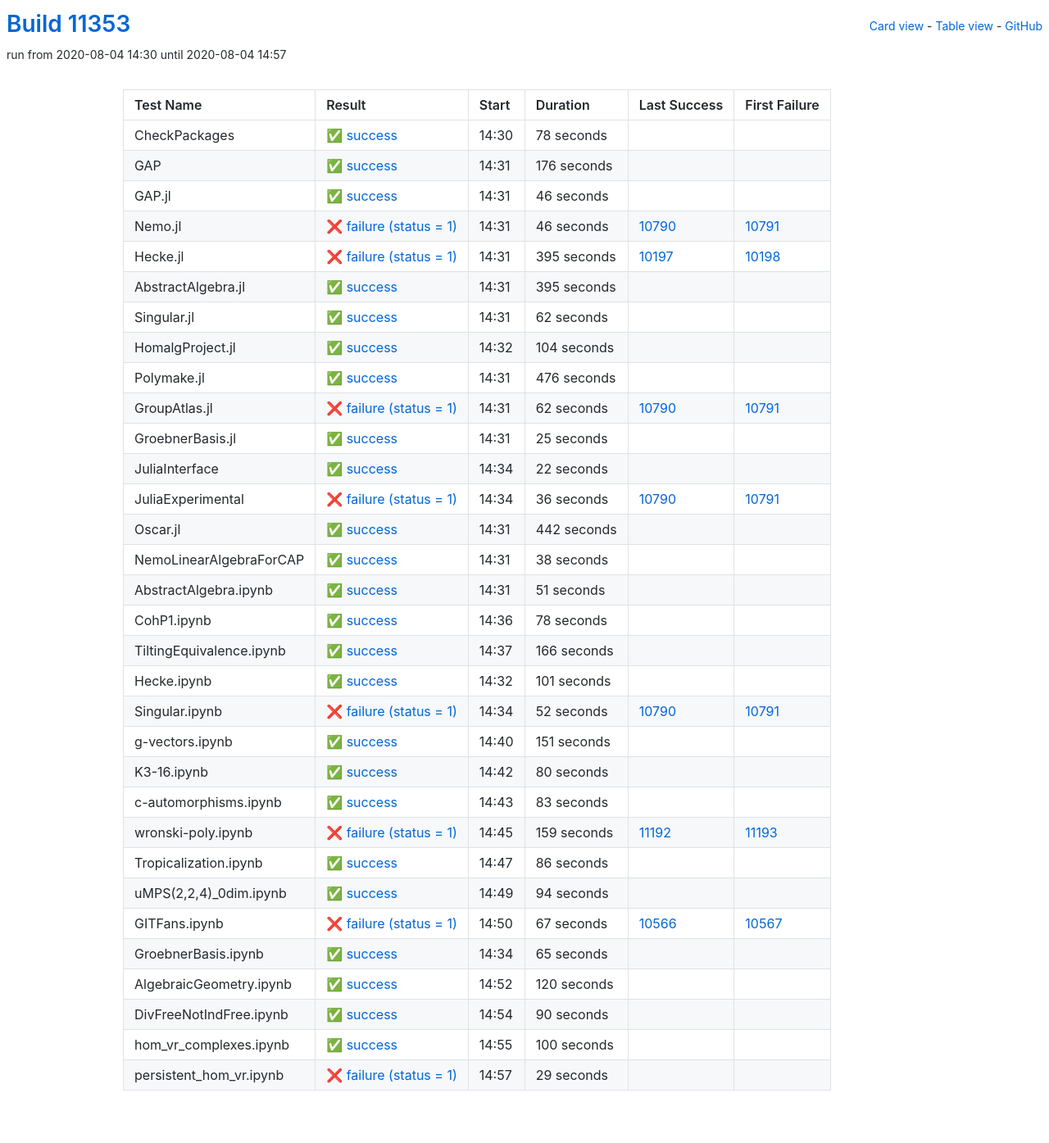
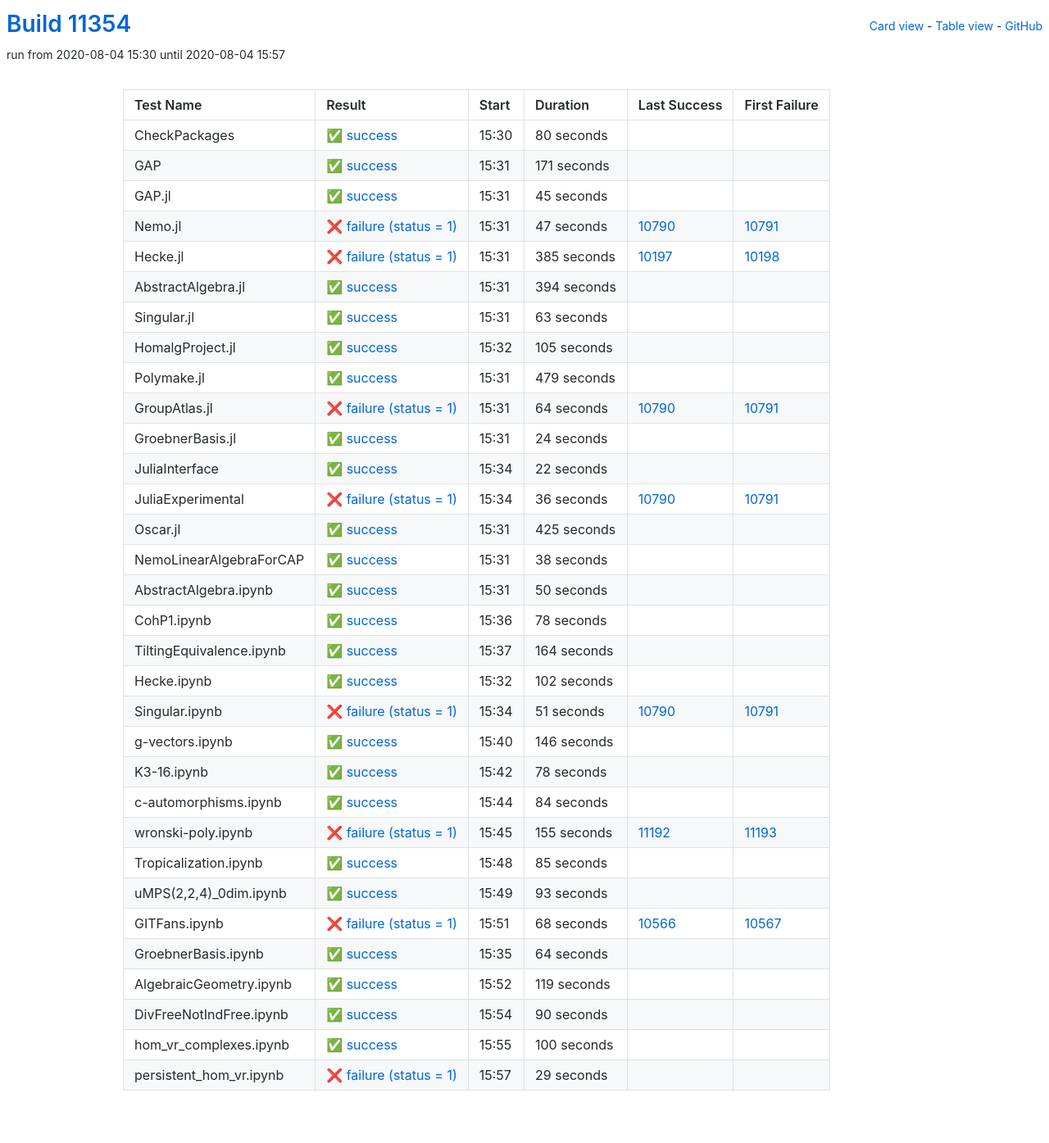
Before and after one commit to oscar-system/oscar-ci-status, a Jekyll site: the page built from table.html, in a window 1280 px wide. Shown: the whole page at 82% size. Built offline with Jekyll 4.4.1, drawn with Linux system fonts in a browser that asks for light colours.

Commit message:
Build #11354

```diff
--- a/_data/ci.yml
+++ b/_data/ci.yml
@@ -1,6 +1,6 @@
 ---
-build: 11353
-build_url: https://oscarci.mathematik.uni-kl.de/job/oscar/11353/
+build: 11354
+build_url: https://oscarci.mathematik.uni-kl.de/job/oscar/11354/
 job: oscar
 organization: oscar-system
 repo: oscar-ci-status
@@ -8,140 +8,140 @@
 tests:
 - name: CheckPackages
   id: checkpackages
-  log: https://oscarci.mathematik.uni-kl.de/job/oscar/11353/artifact/logs/build-11353/CheckPackages.log
-  start: 2020-08-04 14:30
+  log: https://oscarci.mathematik.uni-kl.de/job/oscar/11354/artifact/logs/build-11354/CheckPackages.log
+  start: 2020-08-04 15:30
   success: true
   exitcode: 0
   status: success
-  duration: 78
+  duration: 80
   last_success: false
   last_success_url:
   first_failure: false
   first_failure_url:
 - name: GAP
   id: gap
-  log: https://oscarci.mathematik.uni-kl.de/job/oscar/11353/artifact/logs/build-11353/GAP.log
-  start: 2020-08-04 14:31
+  log: https://oscarci.mathematik.uni-kl.de/job/oscar/11354/artifact/logs/build-11354/GAP.log
+  start: 2020-08-04 15:31
   success: true
   exitcode: 0
   status: success
-  duration: 176
+  duration: 171
   last_success: false
   last_success_url:
   first_failure: false
   first_failure_url:
 - name: GAP.jl
   id: gap-jl
-  log: https://oscarci.mathematik.uni-kl.de/job/oscar/11353/artifact/logs/build-11353/GAP.jl.log
-  start: 2020-08-04 14:31
+  log: https://oscarci.mathematik.uni-kl.de/job/oscar/11354/artifact/logs/build-11354/GAP.jl.log
+  start: 2020-08-04 15:31
   success: true
   exitcode: 0
   status: success
-  duration: 46
+  duration: 45
   last_success: false
   last_success_url:
   first_failure: false
   first_failure_url:
 - name: Nemo.jl
   id: nemo-jl
-  log: https://oscarci.mathematik.uni-kl.de/job/oscar/11353/artifact/logs/build-11353/Nemo.jl.log
-  start: 2020-08-04 14:31
+  log: https://oscarci.mathematik.uni-kl.de/job/oscar/11354/artifact/logs/build-11354/Nemo.jl.log
+  start: 2020-08-04 15:31
   success: false
   exitcode: 1
   status: failure
-  duration: 46
+  duration: 47
   last_success: 10790
   last_success_url: https://oscarci.mathematik.uni-kl.de/job/oscar/10790/
   first_failure: 10791
   first_failure_url: https://oscarci.mathematik.uni-kl.de/job/oscar/10791/
 - name: Hecke.jl
   id: hecke-jl
-  log: https://oscarci.mathematik.uni-kl.de/job/oscar/11353/artifact/logs/build-11353/Hecke.jl.log
-  start: 2020-08-04 14:31
+  log: https://oscarci.mathematik.uni-kl.de/job/oscar/11354/artifact/logs/build-11354/Hecke.jl.log
+  start: 2020-08-04 15:31
   success: false
   exitcode: 1
   status: failure
-  duration: 395
+  duration: 385
   last_success: 10197
   last_success_url: https://oscarci.mathematik.uni-kl.de/job/oscar/10197/
   first_failure: 10198
   first_failure_url: https://oscarci.mathematik.uni-kl.de/job/oscar/10198/
 - name: AbstractAlgebra.jl
   id: abstractalgebra-jl
-  log: https://oscarci.mathematik.uni-kl.de/job/oscar/11353/artifact/logs/build-11353/AbstractAlgebra.jl.log
-  start: 2020-08-04 14:31
+  log: https://oscarci.mathematik.uni-kl.de/job/oscar/11354/artifact/logs/build-11354/AbstractAlgebra.jl.log
+  start: 2020-08-04 15:31
   success: true
   exitcode: 0
   status: success
-  duration: 395
+  duration: 394
   last_success: false
   last_success_url:
   first_failure: false
   first_failure_url:
 - name: Singular.jl
   id: singular-jl
-  log: https://oscarci.mathematik.uni-kl.de/job/oscar/11353/artifact/logs/build-11353/Singular.jl.log
-  start: 2020-08-04 14:31
+  log: https://oscarci.mathematik.uni-kl.de/job/oscar/11354/artifact/logs/build-11354/Singular.jl.log
+  start: 2020-08-04 15:31
   success: true
   exitcode: 0
   status: success
-  duration: 62
+  duration: 63
   last_success: false
   last_success_url:
   first_failure: false
   first_failure_url:
 - name: HomalgProject.jl
   id: homalgproject-jl
-  log: https://oscarci.mathematik.uni-kl.de/job/oscar/11353/artifact/logs/build-11353/HomalgProject.jl.log
-  start: 2020-08-04 14:32
+  log: https://oscarci.mathematik.uni-kl.de/job/oscar/11354/artifact/logs/build-11354/HomalgProject.jl.log
+  start: 2020-08-04 15:32
   success: true
   exitcode: 0
   status: success
-  duration: 104
+  duration: 105
   last_success: false
   last_success_url:
   first_failure: false
   first_failure_url:
 - name: Polymake.jl
   id: polymake-jl
-  log: https://oscarci.mathematik.uni-kl.de/job/oscar/11353/artifact/logs/build-11353/Polymake.jl.log
-  start: 2020-08-04 14:31
+  log: https://oscarci.mathematik.uni-kl.de/job/oscar/11354/artifact/logs/build-11354/Polymake.jl.log
+  start: 2020-08-04 15:31
   success: true
   exitcode: 0
   status: success
-  duration: 476
+  duration: 479
   last_success: false
   last_success_url:
   first_failure: false
   first_failure_url:
 - name: GroupAtlas.jl
   id: groupatlas-jl
-  log: https://oscarci.mathematik.uni-kl.de/job/oscar/11353/artifact/logs/build-11353/GroupAtlas.jl.log
-  start: 2020-08-04 14:31
+  log: https://oscarci.mathematik.uni-kl.de/job/oscar/11354/artifact/logs/build-11354/GroupAtlas.jl.log
+  start: 2020-08-04 15:31
   success: false
   exitcode: 1
   status: failure
-  duration: 62
+  duration: 64
   last_success: 10790
   last_success_url: https://oscarci.mathematik.uni-kl.de/job/oscar/10790/
   first_failure: 10791
   first_failure_url: https://oscarci.mathematik.uni-kl.de/job/oscar/10791/
 - name: GroebnerBasis.jl
   id: groebnerbasis-jl
-  log: https://oscarci.mathematik.uni-kl.de/job/oscar/11353/artifact/logs/build-11353/GroebnerBasis.jl.log
-  start: 2020-08-04 14:31
+  log: https://oscarci.mathematik.uni-kl.de/job/oscar/11354/artifact/logs/build-11354/GroebnerBasis.jl.log
+  start: 2020-08-04 15:31
   success: true
   exitcode: 0
   status: success
-  duration: 25
+  duration: 24
   last_success: false
   last_success_url:
   first_failure: false
   first_failure_url:
 - name: JuliaInterface
   id: juliainterface
-  log: https://oscarci.mathematik.uni-kl.de/job/oscar/11353/artifact/logs/build-11353/JuliaInterface.log
-  start: 2020-08-04 14:34
+  log: https://oscarci.mathematik.uni-kl.de/job/oscar/11354/artifact/logs/build-11354/JuliaInterface.log
+  start: 2020-08-04 15:34
   success: true
   exitcode: 0
   status: success
@@ -152,8 +152,8 @@
   first_failure_url:
 - name: JuliaExperimental
   id: juliaexperimental
-  log: https://oscarci.mathematik.uni-kl.de/job/oscar/11353/artifact/logs/build-11353/JuliaExperimental.log
-  start: 2020-08-04 14:34
+  log: https://oscarci.mathematik.uni-kl.de/job/oscar/11354/artifact/logs/build-11354/JuliaExperimental.log
+  start: 2020-08-04 15:34
   success: false
   exitcode: 1
   status: failure
@@ -164,20 +164,20 @@
   first_failure_url: https://oscarci.mathematik.uni-kl.de/job/oscar/10791/
 - name: Oscar.jl
   id: oscar-jl
-  log: https://oscarci.mathematik.uni-kl.de/job/oscar/11353/artifact/logs/build-11353/Oscar.jl.log
-  start: 2020-08-04 14:31
+  log: https://oscarci.mathematik.uni-kl.de/job/oscar/11354/artifact/logs/build-11354/Oscar.jl.log
+  start: 2020-08-04 15:31
   success: true
   exitcode: 0
   status: success
-  duration: 442
+  duration: 425
   last_success: false
   last_success_url:
   first_failure: false
   first_failure_url:
 - name: NemoLinearAlgebraForCAP
   id: nemolinearalgebraforcap
-  log: https://oscarci.mathematik.uni-kl.de/job/oscar/11353/artifact/logs/build-11353/NemoLinearAlgebraForCAP.log
-  start: 2020-08-04 14:31
+  log: https://oscarci.mathematik.uni-kl.de/job/oscar/11354/artifact/logs/build-11354/NemoLinearAlgebraForCAP.log
+  start: 2020-08-04 15:31
   success: true
   exitcode: 0
   status: success
@@ -188,20 +188,20 @@
   first_failure_url:
 - name: AbstractAlgebra.ipynb
   id: abstractalgebra-ipynb
-  log: https://oscarci.mathematik.uni-kl.de/job/oscar/11353/artifact/logs/build-11353/AbstractAlgebra.ipynb.log
-  start: 2020-08-04 14:31
+  log: https://oscarci.mathematik.uni-kl.de/job/oscar/11354/artifact/logs/build-11354/AbstractAlgebra.ipynb.log
+  start: 2020-08-04 15:31
   success: true
   exitcode: 0
   status: success
-  duration: 51
+  duration: 50
   last_success: false
   last_success_url:
   first_failure: false
   first_failure_url:
 - name: CohP1.ipynb
   id: cohp1-ipynb
-  log: https://oscarci.mathematik.uni-kl.de/job/oscar/11353/artifact/logs/build-11353/CohP1.ipynb.log
-  start: 2020-08-04 14:36
+  log: https://oscarci.mathematik.uni-kl.de/job/oscar/11354/artifact/logs/build-11354/CohP1.ipynb.log
+  start: 2020-08-04 15:36
   success: true
   exitcode: 0
   status: success
@@ -212,152 +212,152 @@
   first_failure_url:
 - name: TiltingEquivalence.ipynb
   id: tiltingequivalence-ipynb
-  log: https://oscarci.mathematik.uni-kl.de/job/oscar/11353/artifact/logs/build-11353/TiltingEquivalence.ipynb.log
-  start: 2020-08-04 14:37
+  log: https://oscarci.mathematik.uni-kl.de/job/oscar/11354/artifact/logs/build-11354/TiltingEquivalence.ipynb.log
+  start: 2020-08-04 15:37
   success: true
   exitcode: 0
   status: success
-  duration: 166
+  duration: 164
   last_success: false
   last_success_url:
   first_failure: false
   first_failure_url:
 - name: Hecke.ipynb
   id: hecke-ipynb
-  log: https://oscarci.mathematik.uni-kl.de/job/oscar/11353/artifact/logs/build-11353/Hecke.ipynb.log
-  start: 2020-08-04 14:32
+  log: https://oscarci.mathematik.uni-kl.de/job/oscar/11354/artifact/logs/build-11354/Hecke.ipynb.log
+  start: 2020-08-04 15:32
   success: true
   exitcode: 0
   status: success
-  duration: 101
+  duration: 102
   last_success: false
   last_success_url:
   first_failure: false
   first_failure_url:
 - name: Singular.ipynb
   id: singular-ipynb
-  log: https://oscarci.mathematik.uni-kl.de/job/oscar/11353/artifact/logs/build-11353/Singular.ipynb.log
-  start: 2020-08-04 14:34
+  log: https://oscarci.mathematik.uni-kl.de/job/oscar/11354/artifact/logs/build-11354/Singular.ipynb.log
+  start: 2020-08-04 15:34
   success: false
   exitcode: 1
   status: failure
-  duration: 52
+  duration: 51
   last_success: 10790
   last_success_url: https://oscarci.mathematik.uni-kl.de/job/oscar/10790/
   first_failure: 10791
   first_failure_url: https://oscarci.mathematik.uni-kl.de/job/oscar/10791/
 - name: g-vectors.ipynb
   id: g-vectors-ipynb
-  log: https://oscarci.mathematik.uni-kl.de/job/oscar/11353/artifact/logs/build-11353/g-vectors.ipynb.log
-  start: 2020-08-04 14:40
+  log: https://oscarci.mathematik.uni-kl.de/job/oscar/11354/artifact/logs/build-11354/g-vectors.ipynb.log
+  start: 2020-08-04 15:40
   success: true
   exitcode: 0
   status: success
-  duration: 151
+  duration: 146
   last_success: false
   last_success_url:
   first_failure: false
   first_failure_url:
 - name: K3-16.ipynb
   id: k3-16-ipynb
-  log: https://oscarci.mathematik.uni-kl.de/job/oscar/11353/artifact/logs/build-11353/K3-16.ipynb.log
-  start: 2020-08-04 14:42
+  log: https://oscarci.mathematik.uni-kl.de/job/oscar/11354/artifact/logs/build-11354/K3-16.ipynb.log
+  start: 2020-08-04 15:42
   success: true
   exitcode: 0
   status: success
-  duration: 80
+  duration: 78
   last_success: false
   last_success_url:
   first_failure: false
   first_failure_url:
 - name: c-automorphisms.ipynb
   id: c-automorphisms-ipynb
-  log: https://oscarci.mathematik.uni-kl.de/job/oscar/11353/artifact/logs/build-11353/c-automorphisms.ipynb.log
-  start: 2020-08-04 14:43
+  log: https://oscarci.mathematik.uni-kl.de/job/oscar/11354/artifact/logs/build-11354/c-automorphisms.ipynb.log
+  start: 2020-08-04 15:44
   success: true
   exitcode: 0
   status: success
-  duration: 83
+  duration: 84
   last_success: false
   last_success_url:
   first_failure: false
   first_failure_url:
 - name: wronski-poly.ipynb
   id: wronski-poly-ipynb
-  log: https://oscarci.mathematik.uni-kl.de/job/oscar/11353/artifact/logs/build-11353/wronski-poly.ipynb.log
-  start: 2020-08-04 14:45
+  log: https://oscarci.mathematik.uni-kl.de/job/oscar/11354/artifact/logs/build-11354/wronski-poly.ipynb.log
+  start: 2020-08-04 15:45
   success: false
   exitcode: 1
   status: failure
-  duration: 159
+  duration: 155
   last_success: 11192
   last_success_url: https://oscarci.mathematik.uni-kl.de/job/oscar/11192/
   first_failure: 11193
   first_failure_url: https://oscarci.mathematik.uni-kl.de/job/oscar/11193/
 - name: Tropicalization.ipynb
   id: tropicalization-ipynb
-  log: https://oscarci.mathematik.uni-kl.de/job/oscar/11353/artifact/logs/build-11353/Tropicalization.ipynb.log
-  start: 2020-08-04 14:47
+  log: https://oscarci.mathematik.uni-kl.de/job/oscar/11354/artifact/logs/build-11354/Tropicalization.ipynb.log
+  start: 2020-08-04 15:48
   success: true
   exitcode: 0
   status: success
-  duration: 86
+  duration: 85
   last_success: false
   last_success_url:
   first_failure: false
   first_failure_url:
 - name: uMPS(2,2,4)_0dim.ipynb
   id: umps-2-2-4-0dim-ipynb
-  log: https://oscarci.mathematik.uni-kl.de/job/oscar/11353/artifact/logs/build-11353/uMPS-2-2-4-_0dim.ipynb.log
-  start: 2020-08-04 14:49
+  log: https://oscarci.mathematik.uni-kl.de/job/oscar/11354/artifact/logs/build-11354/uMPS-2-2-4-_0dim.ipynb.log
+  start: 2020-08-04 15:49
   success: true
   exitcode: 0
   status: success
-  duration: 94
+  duration: 93
   last_success: false
   last_success_url:
   first_failure: false
   first_failure_url:
 - name: GITFans.ipynb
   id: gitfans-ipynb
-  log: https://oscarci.mathematik.uni-kl.de/job/oscar/11353/artifact/logs/build-11353/GITFans.ipynb.log
-  start: 2020-08-04 14:50
+  log: https://oscarci.mathematik.uni-kl.de/job/oscar/11354/artifact/logs/build-11354/GITFans.ipynb.log
+  start: 2020-08-04 15:51
   success: false
   exitcode: 1
   status: failure
-  duration: 67
+  duration: 68
   last_success: 10566
   last_success_url: https://oscarci.mathematik.uni-kl.de/job/oscar/10566/
   first_failure: 10567
   first_failure_url: https://oscarci.mathematik.uni-kl.de/job/oscar/10567/
 - name: GroebnerBasis.ipynb
   id: groebnerbasis-ipynb
-  log: https://oscarci.mathematik.uni-kl.de/job/oscar/11353/artifact/logs/build-11353/GroebnerBasis.ipynb.log
-  start: 2020-08-04 14:34
+  log: https://oscarci.mathematik.uni-kl.de/job/oscar/11354/artifact/logs/build-11354/GroebnerBasis.ipynb.log
+  start: 2020-08-04 15:35
   success: true
   exitcode: 0
   status: success
-  duration: 65
+  duration: 64
   last_success: false
   last_success_url:
   first_failure: false
   first_failure_url:
 - name: AlgebraicGeometry.ipynb
   id: algebraicgeometry-ipynb
-  log: https://oscarci.mathematik.uni-kl.de/job/oscar/11353/artifact/logs/build-11353/AlgebraicGeometry.ipynb.log
-  start: 2020-08-04 14:52
+  log: https://oscarci.mathematik.uni-kl.de/job/oscar/11354/artifact/logs/build-11354/AlgebraicGeometry.ipynb.log
+  start: 2020-08-04 15:52
   success: true
   exitcode: 0
   status: success
-  duration: 120
+  duration: 119
   last_success: false
   last_success_url:
   first_failure: false
   first_failure_url:
 - name: DivFreeNotIndFree.ipynb
   id: divfreenotindfree-ipynb
-  log: https://oscarci.mathematik.uni-kl.de/job/oscar/11353/artifact/logs/build-11353/DivFreeNotIndFree.ipynb.log
-  start: 2020-08-04 14:54
+  log: https://oscarci.mathematik.uni-kl.de/job/oscar/11354/artifact/logs/build-11354/DivFreeNotIndFree.ipynb.log
+  start: 2020-08-04 15:54
   success: true
   exitcode: 0
   status: success
@@ -368,8 +368,8 @@
   first_failure_url:
 - name: hom_vr_complexes.ipynb
   id: hom-vr-complexes-ipynb
-  log: https://oscarci.mathematik.uni-kl.de/job/oscar/11353/artifact/logs/build-11353/hom_vr_complexes.ipynb.log
-  start: 2020-08-04 14:55
+  log: https://oscarci.mathematik.uni-kl.de/job/oscar/11354/artifact/logs/build-11354/hom_vr_complexes.ipynb.log
+  start: 2020-08-04 15:55
   success: true
   exitcode: 0
   status: success
@@ -380,8 +380,8 @@
   first_failure_url:
 - name: persistent_hom_vr.ipynb
   id: persistent-hom-vr-ipynb
-  log: https://oscarci.mathematik.uni-kl.de/job/oscar/11353/artifact/logs/build-11353/persistent_hom_vr.ipynb.log
-  start: 2020-08-04 14:57
+  log: https://oscarci.mathematik.uni-kl.de/job/oscar/11354/artifact/logs/build-11354/persistent_hom_vr.ipynb.log
+  start: 2020-08-04 15:57
   success: false
   exitcode: 1
   status: failure
```
Also changed, not shown: README.md.
